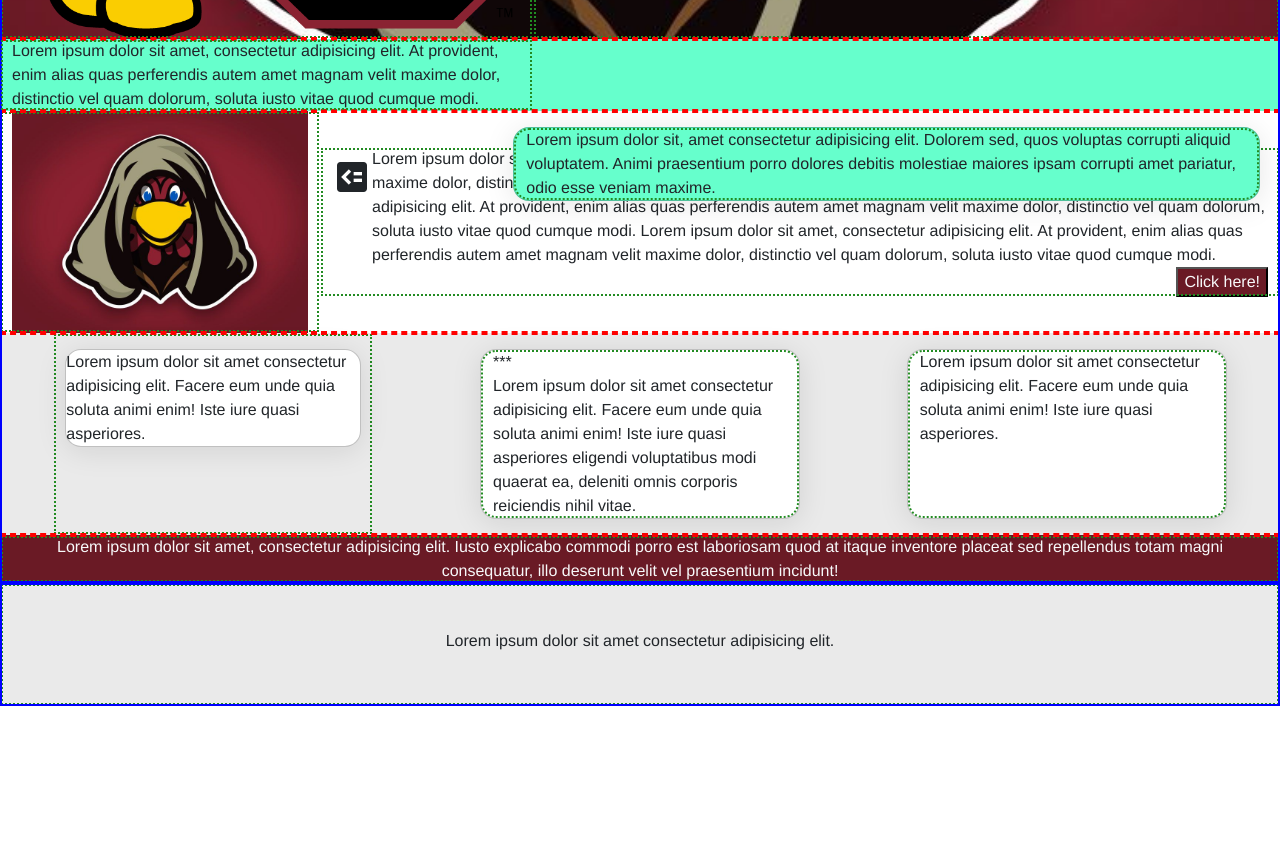
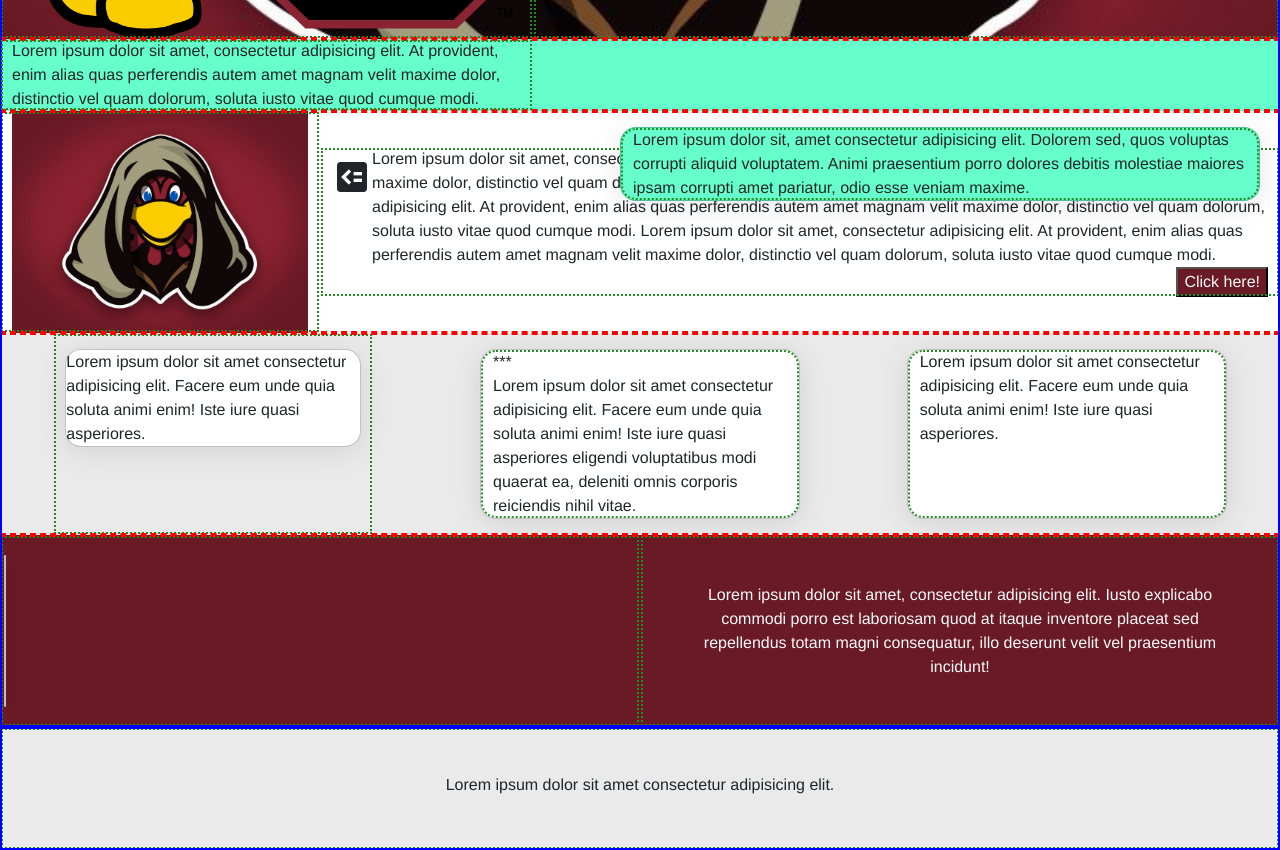
Before and after one commit to The-Rob-Sellers/Checkpoint1, a plain HTML site: page index.html in a window 1280 px wide. Shown: the part 600-1450 px from the top of the page. Before the commit the page ends 1306 px from the top, so only its background shows below. Drawn offline with nearby package versions, Linux system fonts and the light colour scheme.

Commit message:
3 notes complete

```diff
--- a/index.html
+++ b/index.html
@@ -64,7 +64,7 @@
             <div class="col-md-5 col-12 position-relative">
                 Lorem ipsum dolor sit amet, consectetur adipisicing elit. At provident, enim alias quas perferendis autem amet magnam velit maxime dolor, distinctio vel quam dolorum, soluta iusto vitae quod cumque modi.
             </div>
-            <div class="HeroCard col-md-7 col-12">
+            <div class="HeroCard col-md-6 col-12">
                 <div>
                     Lorem ipsum dolor sit, amet consectetur adipisicing elit. Dolorem sed, quos voluptas corrupti aliquid voluptatem. Animi praesentium porro dolores debitis molestiae maiores ipsam corrupti amet pariatur, odio esse veniam maxime.
                 </div>
@@ -74,7 +74,7 @@
 
         <!-- Sec 3 Row/2 columns button in 2nd column -->
         <section class="row justify-content-around align-items-center">
-            <div class="col-md-3 col-10">
+            <div class="col-md-3 col-12">
                 <img class="img-fluid" src="Assets/jediCocky.jpg" alt="">
             </div>
             <div class="col-md-9 col-10">
@@ -93,7 +93,7 @@
 
         <!-- Sec 4 Row/3 columns emphasized highlight card in center (mobile: moves to top)-->
         <section class="row justify-content-around bg-lightGray">
-            <div class=" col-md-3">
+            <div class=" col-md-3 order-1 order-md-0">
 <!-- NOTE make sure that content inside of column is treated independently -->
                 <div class="glassCard ">
                     <p>
@@ -115,15 +115,21 @@
 
         <!-- Sec 5 Row single column 2 lines text H1 to H5-->
         <section class="row justify-content-around bg-darkGarnet text-light text-center">
-            <div class="col-12">
+            <div class="col-6 p-1 d-flex">
+                <div class="glassCard">
+
+                </div>
+            </div>
+            <div class="col-6 p-5">
+                <p class="d-flex">
                     Lorem ipsum dolor sit amet, consectetur adipisicing elit. Iusto explicabo commodi porro est laboriosam quod at itaque inventore placeat sed repellendus totam magni consequatur, illo deserunt velit vel praesentium incidunt!
+                </p>
                 </div>
             </section>
 
     </main>
 
     <footer class="container-fluid">
-        <!-- Row single column 1 line text H6  -->
         <section class="row justify-content-around bg-lightGray text-center">
             <div class="col-12 p-5">
                 <h6>
```
Lines whose indentation alone changed are shown as unchanged.
